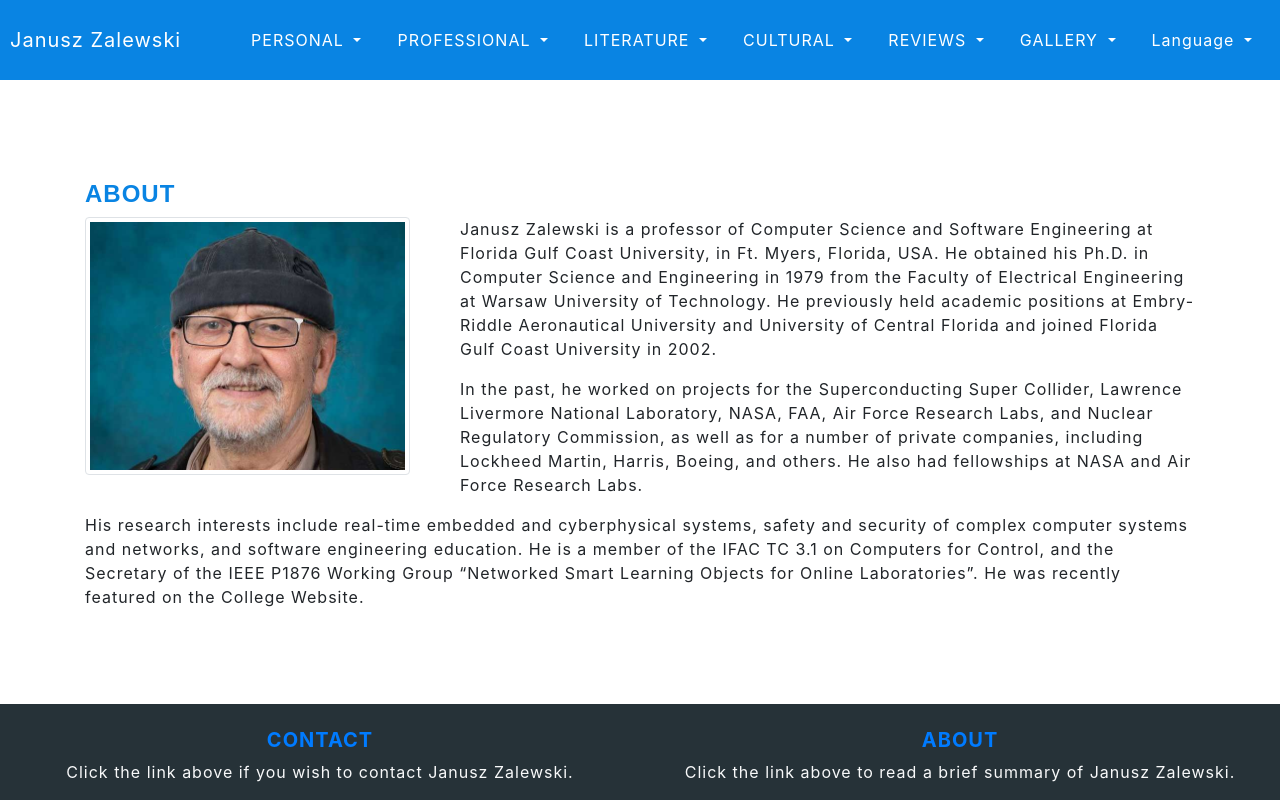
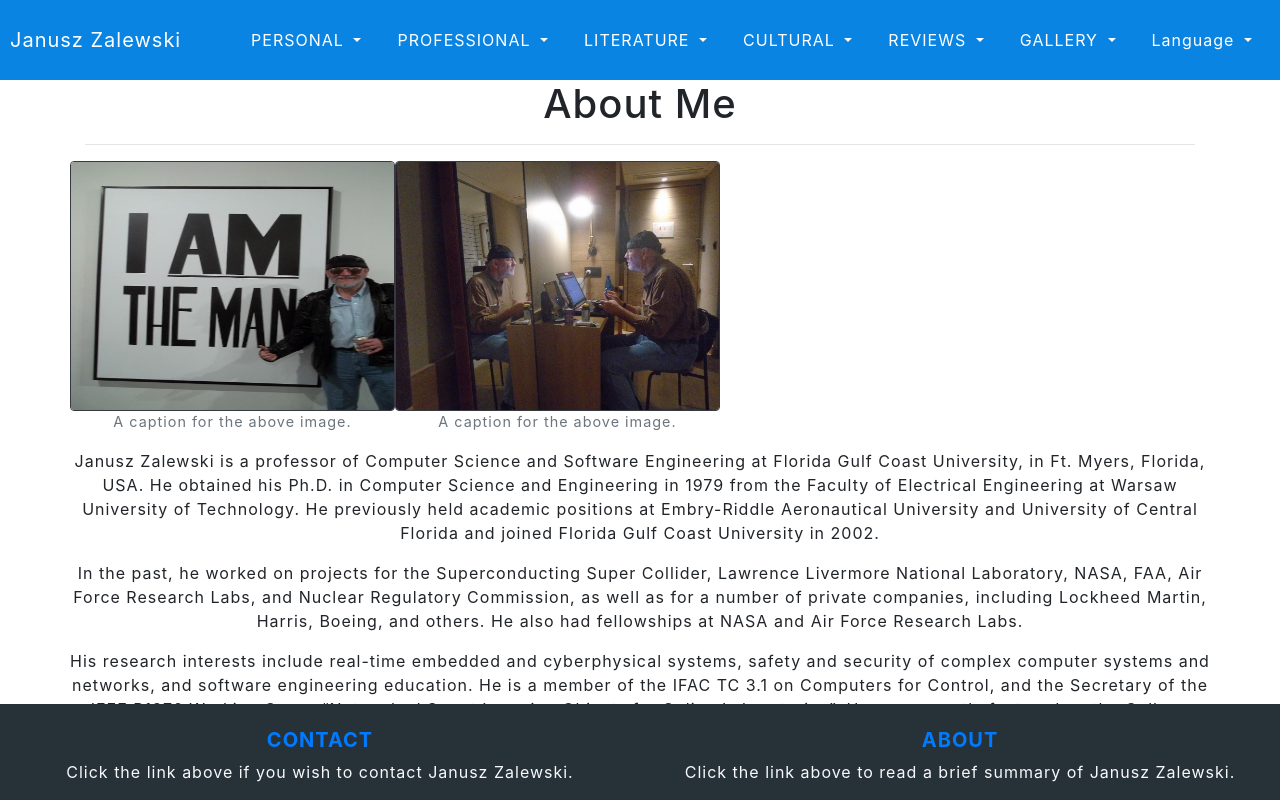
Before and after one commit to ImanEssaghir/CNT4101_Network_Project, a plain HTML site: page index.html in a window 1280 px wide. Drawn offline with nearby package versions, Linux system fonts and the light colour scheme.

Commit message:
Updated the About page
-Added 2 images with temporary captions underneath him, per Dr. Zalewski's request
-Centered About text
-Updated heading

```diff
--- a/index.html
+++ b/index.html
@@ -88,20 +88,37 @@
 									</ul>
 								</div>
 							</nav>
-	<div id="about" class="section">
 
 								<div class="container">
 
-				<h4 class="aboutHeading">ABOUT</h4>
-				<img src="images/DrZalFGCU.jpg" class="aboutImg img-thumbnail"><p>Janusz Zalewski is a professor of Computer Science and Software Engineering at Florida Gulf Coast University, in Ft. Myers, Florida, USA. He obtained his Ph.D. in Computer Science and Engineering in 1979 from the Faculty of Electrical Engineering at Warsaw University of Technology. He previously held academic positions at Embry-Riddle Aeronautical University and University of Central Florida and joined Florida Gulf Coast University in 2002.</p>
+									<div class="text-center">
 
-				<p>In the past, he worked on projects for the Superconducting Super Collider, Lawrence Livermore National Laboratory, NASA, FAA, Air Force Research Labs, and Nuclear Regulatory Commission, as well as for a number of private companies, including Lockheed Martin, Harris, Boeing, and others. He also had fellowships at NASA and Air Force Research Labs.</p>
+									<h1 class="jumbotron-heading">About Me</h1>
+									<hr>
 
-					<p>His research interests include real-time embedded and cyberphysical systems, safety and security of complex computer systems and networks, and software engineering education. He is a member of the IFAC TC 3.1 on Computers for Control, and the Secretary of the IEEE P1876 Working Group “Networked Smart Learning Objects for Online Laboratories”. He was recently featured on the College Website.</p>
+									</div>
+
+									<div class="row">
+
+										<figure class="figure text-center">
+										<img src="images/Zal-TheMan.JPG" class="aboutImg rounded mx-auto d-block border border-dark" >
+										<figcaption class="figure-caption">A caption for the above image.</figcaption>
+										</figure>
+										<figure class="figure text-center">
+										<img src="images/Zal-AtComputer.JPG" class="aboutImg rounded mx-auto d-block border border-dark" >
+										<figcaption class="figure-caption">A caption for the above image.</figcaption>
+										</figure>
+
+											<p class="text-center">Janusz Zalewski is a professor of Computer Science and Software Engineering at Florida Gulf Coast University, in Ft. Myers, Florida, USA. He obtained his Ph.D. in Computer Science and Engineering in 1979 from the Faculty of Electrical Engineering at Warsaw University of Technology. He previously held academic positions at Embry-Riddle Aeronautical University and University of Central Florida and joined Florida Gulf Coast University in 2002.</p>
+
+											<p class="text-center">In the past, he worked on projects for the Superconducting Super Collider, Lawrence Livermore National Laboratory, NASA, FAA, Air Force Research Labs, and Nuclear Regulatory Commission, as well as for a number of private companies, including Lockheed Martin, Harris, Boeing, and others. He also had fellowships at NASA and Air Force Research Labs.</p>
+
+											<p class="text-center">His research interests include real-time embedded and cyberphysical systems, safety and security of complex computer systems and networks, and software engineering education. He is a member of the IFAC TC 3.1 on Computers for Control, and the Secretary of the IEEE P1876 Working Group “Networked Smart Learning Objects for Online Laboratories”. He was recently featured on the College Website.</p>
 
 								</div>
 
 							</div>
+
 
 							<footer class="page-footer font-small footerSection pt-4">
 
@@ -131,6 +148,7 @@
 
 							</footer>
 
+
 							<script src="https://stackpath.bootstrapcdn.com/bootstrap/4.4.1/js/bootstrap.min.js" integrity="sha384-wfSDF2E50Y2D1uUdj0O3uMBJnjuUD4Ih7YwaYd1iqfktj0Uod8GCExl3Og8ifwB6" crossorigin="anonymous"></script>
 							<script src="script.js"></script>
 						</body>
```
Lines whose indentation alone changed are shown as unchanged.
